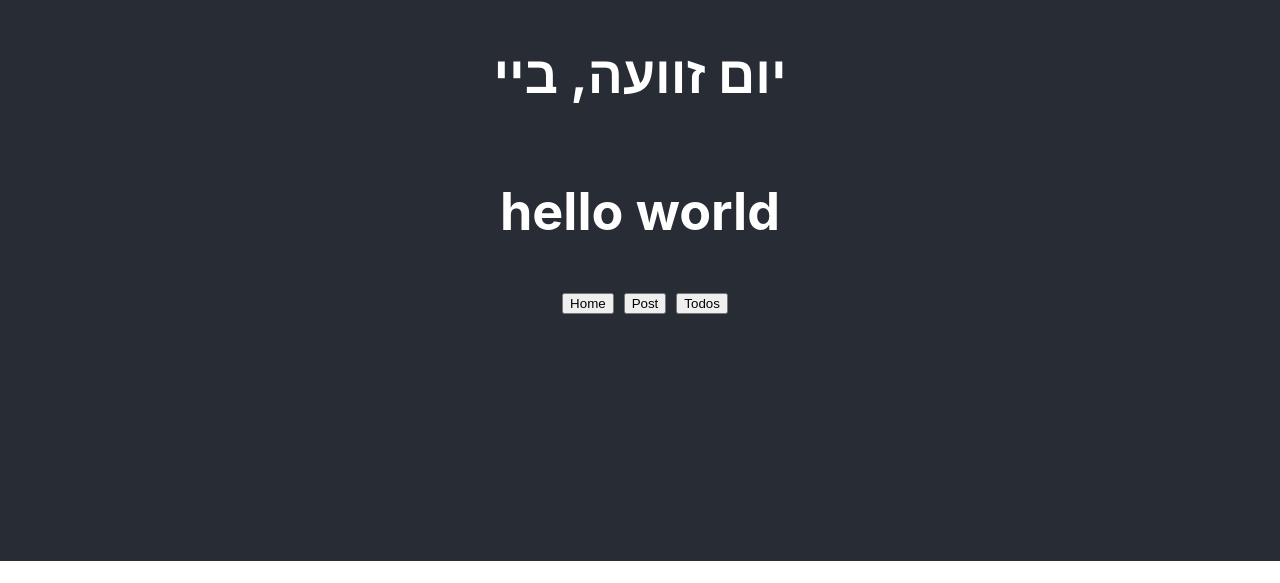
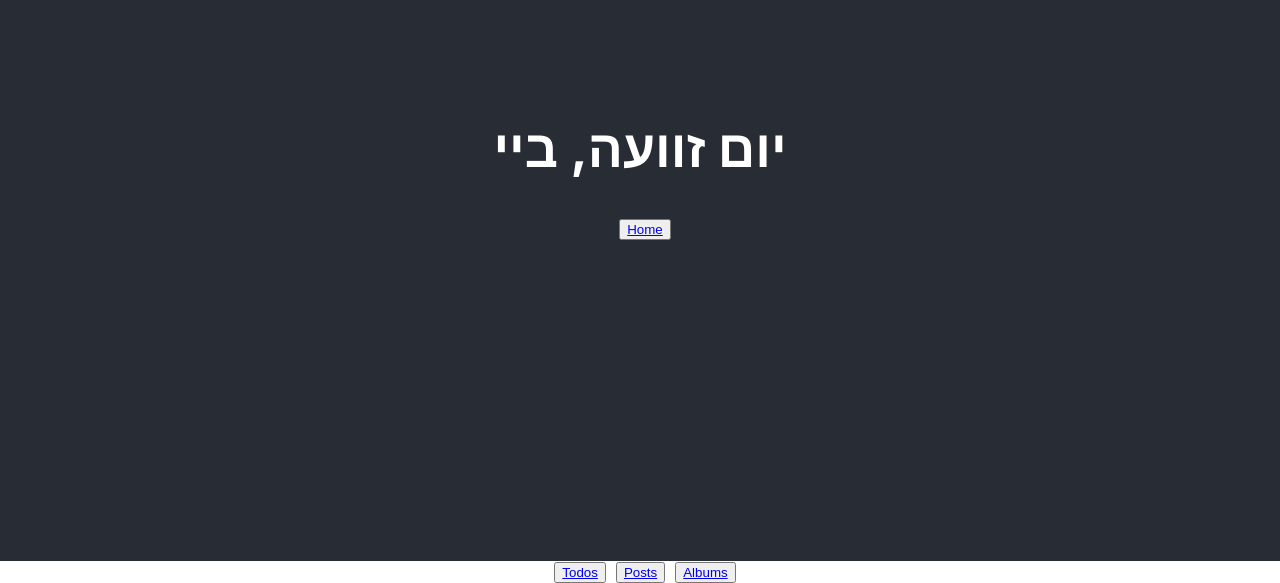
Before and after one commit to Zipory/json_placehoder, a React (Create React App) app: page / in a window 1280 px wide. Shown: the part 239-822 px from the top of the page. Before the commit the page ends 800 px from the top, so only its background shows below. Built offline with nearby package versions, Linux system fonts and the light colour scheme.

Commit message:
start routing

```diff
--- a/src/App.js
+++ b/src/App.js
@@ -1,16 +1,32 @@
 import "./App.css";
 import Yom_zvaa from "./Components/Yom_zvaa";
-import './App.css';
-import Welcom from './Components/Welcom';
-import Home from './Components/Home';
+import "./App.css";
+import Welcom from "./Components/Welcom";
+import Home from "./Components/Home";
+import { Routes, Route, Link } from "react-router-dom";
+import Posts from "./Posts";
+import Albums from "./Components/Albums";
+import Todos from "./Components/Todos";
 function App() {
   return (
     <div className="App">
       <header className="App-header">
-      <Yom_zvaa />
-      <Welcom/>
-      <Home/>
+        <Yom_zvaa />
+        {/* <Welcom /> */}
+        {/* <Home /> */}
+        <button>
+          <Link to={"/"}>Home</Link>
+        </button>
       </header>
+      <Routes>
+        <Route path="/" element={<Home />} />
+        <Route path="/posts" element={<Posts />}>
+          <Route path="/posts/some" element={<h1>Some</h1>} />
+        </Route>
+        <Route path="/albums" element={<Albums />} />
+        <Route path="/todos" element={<Todos />} />
+        <Route path="*" element={<h1>Error 404 page not found</h1>} />
+      </Routes>
     </div>
   );
 }
--- /dev/null
+++ b/src/Components/Albums.jsx
@@ -0,0 +1,7 @@
+import React from "react";
+
+const Albums = () => {
+  return <div>Albums</div>;
+};
+
+export default Albums;
--- a/src/Components/Home.jsx
+++ b/src/Components/Home.jsx
@@ -1,11 +1,19 @@
+import { Link } from "react-router-dom";
+
 function Home() {
-    return (
-        <div>
-            <button>Home</button>
-            <button>Post</button>
-            <button>Todos</button>
-        </div>
-    )
+  return (
+    <div>
+      <button>
+        <Link to={"/todos"}>Todos</Link>
+      </button>
+      <button>
+        <Link to={"/posts"}>Posts</Link>
+      </button>
+      <button>
+        <Link to={"/albums"}>Albums</Link>
+      </button>
+    </div>
+  );
 }
 
 export default Home;
--- /dev/null
+++ b/src/Components/Todos.jsx
@@ -0,0 +1,7 @@
+import React from "react";
+
+const Todos = () => {
+  return <div>Todos</div>;
+};
+
+export default Todos;
--- a/src/Components/Yom_zvaa.jsx
+++ b/src/Components/Yom_zvaa.jsx
@@ -1,7 +1,15 @@
 import React from "react";
 
 const Yom_zvaa = () => {
-  return <h1>יום זוועה, ביי</h1>;
+  return (
+    <div>
+      <h1>יום זוועה, ביי</h1>
+      {/* <img
+        src="https://encrypted-tbn0.gstatic.com/images?q=tbn:ANd9GcQ4etDiWIf966TJHRnVFD-EdEz8kTNCIj2H0g&s"
+        alt="ברקוני "
+      /> */}
+    </div>
+  );
 };
 
 export default Yom_zvaa;
--- /dev/null
+++ b/src/Posts.jsx
@@ -0,0 +1,14 @@
+import React from "react";
+import { Outlet, Link } from "react-router-dom";
+
+const Posts = () => {
+  return (
+    <>
+      <div>Posts</div>
+      <Link to={"/posts/some"}>Some</Link>
+      <Outlet />
+    </>
+  );
+};
+
+export default Posts;
--- a/src/index.js
+++ b/src/index.js
@@ -1,14 +1,17 @@
-import React from 'react';
-import ReactDOM from 'react-dom/client';
-import './index.css';
-import App from './App';
-import reportWebVitals from './reportWebVitals';
+import React from "react";
+import ReactDOM from "react-dom/client";
+import "./index.css";
+import App from "./App";
+import reportWebVitals from "./reportWebVitals";
+import { BrowserRouter } from "react-router-dom";
 
-const root = ReactDOM.createRoot(document.getElementById('root'));
+const root = ReactDOM.createRoot(document.getElementById("root"));
 root.render(
-  <React.StrictMode>
-    <App />
-  </React.StrictMode>
+  <BrowserRouter>
+    <React.StrictMode>
+      <App />
+    </React.StrictMode>
+  </BrowserRouter>
 );
 
 // If you want to start measuring performance in your app, pass a function
```
